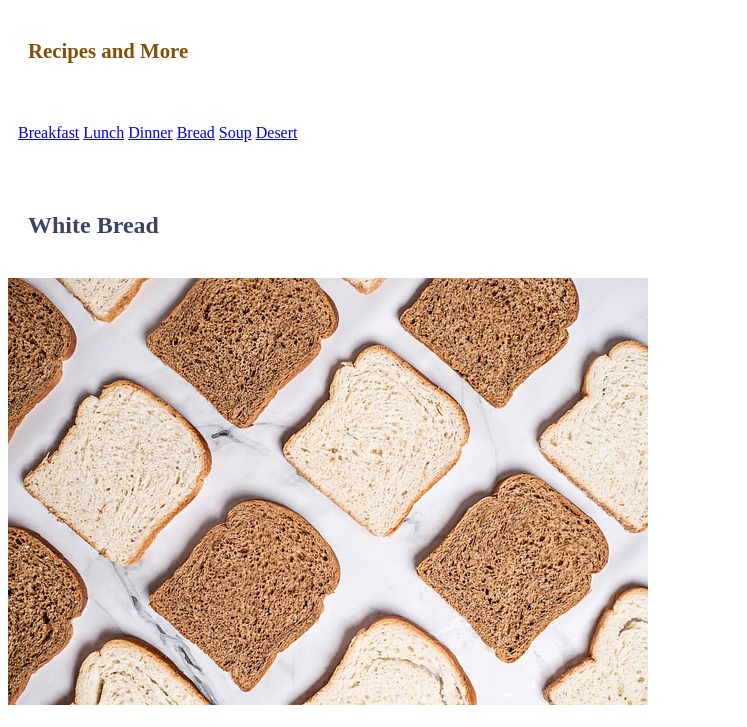
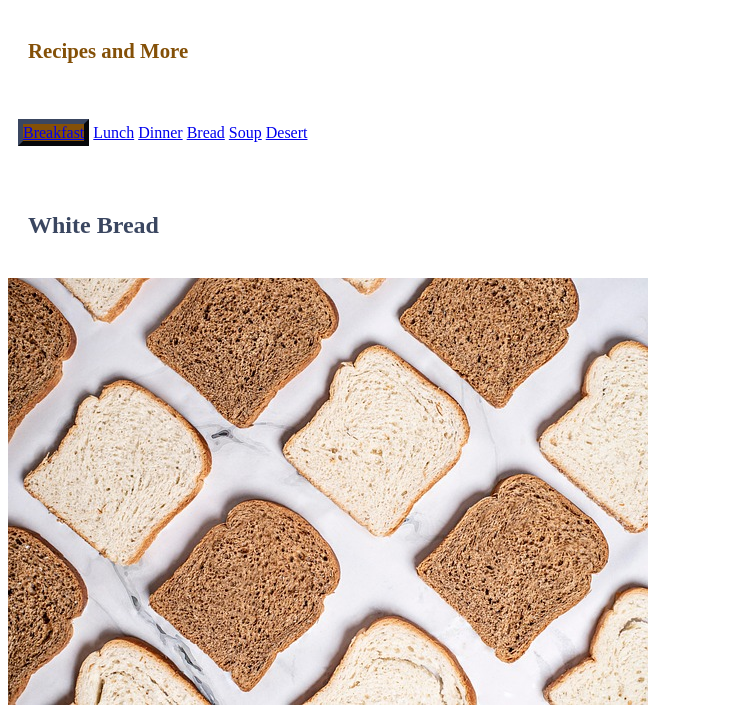
Before and after one commit to IiIah25/howTo, a plain HTML site: page index.html in a window 1280 px wide. In both pictures the pointer is over the link "Breakfast". Shown: the part 61-788 px from the top of the page, without its empty margins (0-747 px from the left). Drawn offline with Linux system fonts and the light colour scheme.

Commit message:
Update style.css

```diff
--- a/resources/css/style.css
+++ b/resources/css/style.css
@@ -31,5 +31,10 @@ background-color: #3a4660;
 color: #c9af98;
 text-decoration: none;
 padding: 20px;
-border: 2px solid #845007;
+border: 5px outset #845007;
 }
+
+a:hover {
+background-color: #845007;
+border: 5px outset #3a4660;
+}
```
